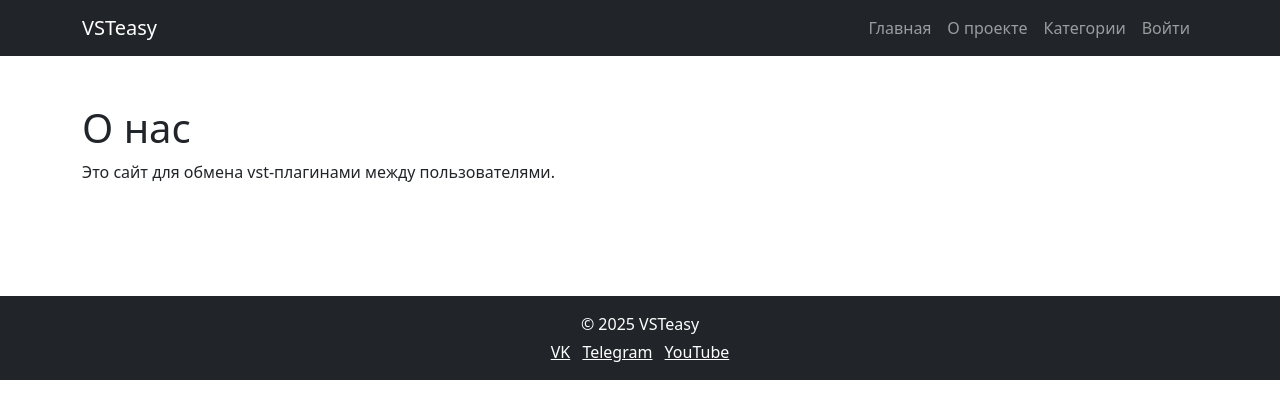
After one commit to 4-EyedGuy/first_web_project, a Django app: page /about/ in a window 1280 px wide. The commit adds this page. Shown: the top 419 px of the page. Run offline with Django 5.2, Linux system fonts and the light colour scheme.

Commit message:
Restructured the work of the pages and added "About" one

```diff
--- a/config/urls.py
+++ b/config/urls.py
@@ -1,8 +1,9 @@
 from django.contrib import admin
 from django.urls import path
-from pages.views import index
+from pages.views import index, about
 
 urlpatterns = [
     path('admin/', admin.site.urls),
     path('', index, name='home'),
+    path('about/', about, name='about'),
 ]
--- /dev/null
+++ b/pages/templates/pages/about.html
@@ -0,0 +1,12 @@
+{% extends 'pages/base.html' %}
+
+{% block title %}О нас{% endblock %}
+
+{% block content %}
+
+<div class="container py-5">
+    <h1>О нас</h1>
+    <p>Это сайт для обмена vst-плагинами между пользователями.</p>
+</div>
+
+{% endblock %}
--- /dev/null
+++ b/pages/templates/pages/base.html
@@ -0,0 +1,69 @@
+<!DOCTYPE html>
+<html lang="ru">
+<head>
+    <meta charset="UTF-8">
+    <meta name="viewport" content="width=device-width, initial-scale=1.0">
+
+    <title>{% block title %}VSTeasy{% endblock %}</title>
+
+    {% load static %}
+
+    <link href="https://cdn.jsdelivr.net/npm/bootstrap@5.3.0/dist/css/bootstrap.min.css" rel="stylesheet">
+
+    <link rel="stylesheet" href="{% static 'style.css' %}">
+</head>
+<body>
+
+<header>
+    <nav class="navbar navbar-expand-lg navbar-dark bg-dark">
+        <div class="container">
+            <a class="navbar-brand" href="{% url 'home' %}">VSTeasy</a>
+
+            <button class="navbar-toggler" type="button" data-bs-toggle="collapse" data-bs-target="#navbarNav">
+                <span class="navbar-toggler-icon"></span>
+            </button>
+
+            <div class="collapse navbar-collapse" id="navbarNav">
+                <ul class="navbar-nav ms-auto">
+
+                    <li class="nav-item">
+                        <a class="nav-link" href="{% url 'home' %}">Главная</a>
+                    </li>
+
+                    <li class="nav-item">
+                        <a class="nav-link" href="{% url 'about' %}">О проекте</a>
+                    </li>
+
+                    <li class="nav-item">
+                        <a class="nav-link" href="#">Категории</a>
+                    </li>
+
+                    <li class="nav-item">
+                        <a class="nav-link" href="#">Войти</a>
+                    </li>
+
+                </ul>
+            </div>
+        </div>
+    </nav>
+</header>
+
+<main>
+    {% block content %}
+    {% endblock %}
+</main>
+
+<footer class="bg-dark text-white text-center py-3 mt-5">
+    <div class="container">
+        <p class="mb-1">© 2025 VSTeasy</p>
+
+        <a href="#" class="text-white me-2">VK</a>
+        <a href="#" class="text-white me-2">Telegram</a>
+        <a href="https://youtu.be/dQw4w9WgXcQ" class="text-white">YouTube</a>
+    </div>
+</footer>
+
+<script src="https://cdn.jsdelivr.net/npm/bootstrap@5.3.0/dist/js/bootstrap.bundle.min.js"></script>
+
+</body>
+</html>
--- a/pages/views.py
+++ b/pages/views.py
@@ -1,4 +1,12 @@
 from django.shortcuts import render
 
 def index(request):
-    return render(request, 'pages/index.html')
+    context = {
+        'title': 'Всё нужное для начинающих композиторов',
+        'welcome_text': 'Здесь вы найдете все необходимые ресурсы для начала вашего пути в мире музыки'
+    }
+    return render(request, 'pages/index.html', context)
+
+
+def about(request):
+    return render(request, 'pages/about.html')
```
Also changed, not shown: pages/templates/pages/index.html (+10 -56 lines).
